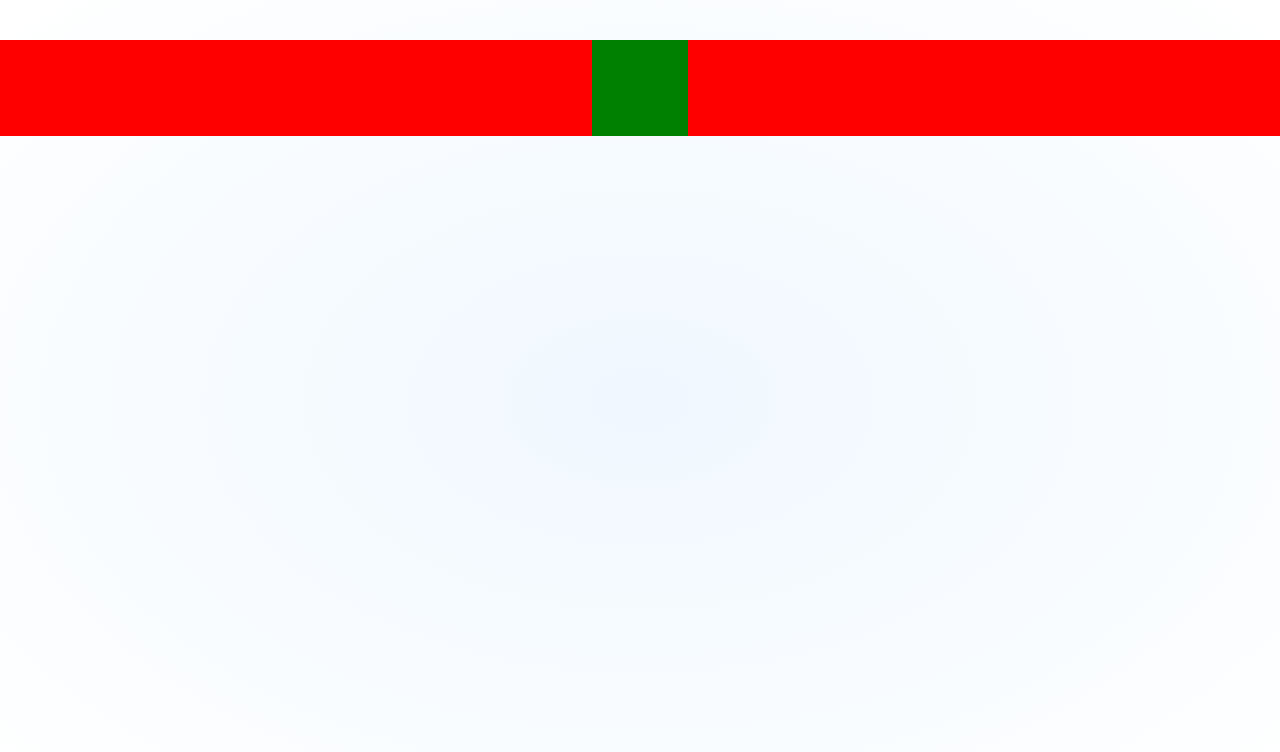
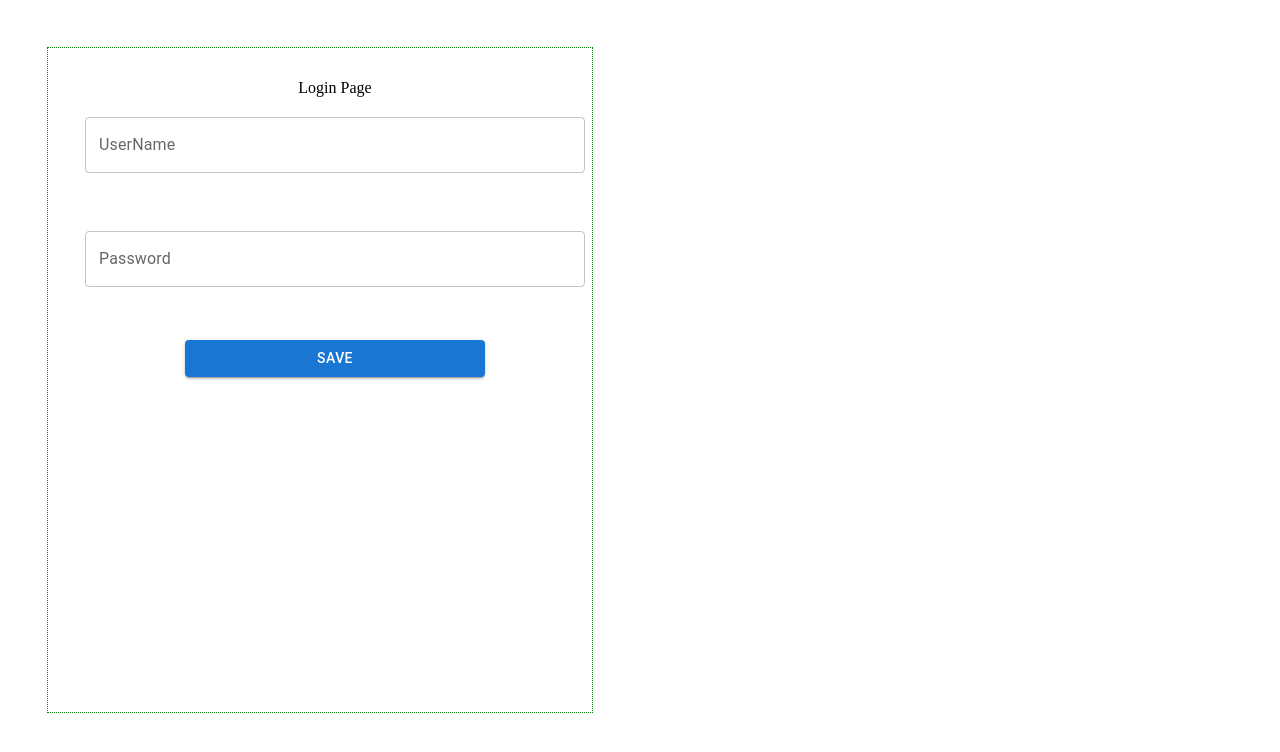
Before and after one commit to arifth/FE_Test, a Next.js app: page /login in a window 1280 px wide. Shown: the top 752 px of the page. Built offline with nearby package versions, Linux system fonts and the light colour scheme.

Commit message:
add login form slice and handle route to dashboard

```diff
--- /dev/null
+++ b/src/app/HOC/ProtectedRoute.tsx
@@ -0,0 +1,20 @@
+import { useAuth } from  "../context/auth";
+import { useRouter } from 'next/router';
+import React, { useEffect } from 'react';
+
+const withProtectedRoute = (WrappedComponent: any) => {
+  return (props: any) => {
+    const { user } = useAuth();
+    const router = useRouter();
+
+    useEffect(() => {
+      if (!user) {
+        router.push('/login');
+      }
+    }, [user, router]);
+
+    return user ? <WrappedComponent {...props} /> : null;
+  };
+};
+
+export default withProtectedRoute;
--- /dev/null
+++ b/src/app/_app.tsx
@@ -0,0 +1,13 @@
+import React from 'react'
+import { useRouter } from 'next/navigation'
+import withProtectedRoute from './HOC/ProtectedRoute'
+
+const App = ({Component,pageProps}:any) => {
+    const login = false
+    const router = useRouter()
+  return (
+    withProtectedRoute(<Component {...pageProps}/>) // Replace <Component /> with your actual component
+  )
+}
+
+export default App
--- /dev/null
+++ b/src/app/context/auth.tsx
@@ -0,0 +1,32 @@
+import { createContext, useContext, useState, useEffect, Context } from 'react';
+import { useRouter } from 'next/router';
+import { ConstructionOutlined } from '@mui/icons-material';
+
+const AuthContext: Context<any> = createContext(null);
+
+export const AuthProvider = ({ children }:{children: React.ReactNode}) => {
+  const [user, setUser] = useState(false);
+  const router = useRouter();
+
+  useEffect(() => {
+    // Fetch the user's auth state from your authentication service
+    // and set the user state accordingly
+  }, []);
+
+  const login = async (email: any, password: any) => {
+    console.log(email, password);
+    // Implement your login logic here
+  };
+
+  const logout = async () => {
+    // Implement your logout logic here
+  };
+
+  return (
+    <AuthContext.Provider value={{  user,login, logout }}>
+      {children}
+    </AuthContext.Provider>
+  );
+};
+
+export const useAuth = () => useContext(AuthContext);
--- a/src/app/login/page.tsx
+++ b/src/app/login/page.tsx
@@ -1,62 +1,17 @@
 'use client'
 
-import { Stack } from '@mui/material'
+import { Box, Stack } from '@mui/material'
 import React from 'react'
+import LoginForm from '@/components/form/loginForm'
 
 const Login = () => {
   return (
-         <div>
-        <Stack
-          direction="column"
-          component="main"
-          sx={[
-              {
-                  justifyContent: 'center',
-                  height: 'calc((1 - var(--template-frame-height, 0)) * 100%)',
-                  marginTop: 'max(40px - var(--template-frame-height, 0px), 0px)',
-                  minHeight: '100%',
-                  background:'red'
-              },
-              (theme) => ({
-                  '&::before': {
-                      content: '""',
-                      display: 'block',
-                      position: 'absolute',
-                      zIndex: -1,
-                      inset: 0,
-                      backgroundImage: 'radial-gradient(ellipse at 50% 50%, hsl(210, 100%, 97%), hsl(0, 0%, 100%))',
-                      backgroundRepeat: 'no-repeat',
-                      ...theme.applyStyles('dark', {
-                          backgroundImage: 'radial-gradient(at 50% 50%, hsla(210, 100%, 16%, 0.5), hsl(220, 30%, 5%))',
-                      }),
-                  },
-              }),
-          ]}
-      >
-          <Stack
-              direction={{ xs: 'column-reverse', md: 'row' }}
-              sx={{
-                  justifyContent: 'center',
-                  gap: { xs: 6, sm: 12 },
-                  p: 2,
-                  mx: 'auto',
-                  background:'green'
-              }}
-          >
-              <Stack
-                  direction={{ xs: 'column-reverse', md: 'row' }}
-                  sx={{
-                      justifyContent: 'center',
-                      gap: { xs: 6, sm: 12 },
-                      p: { xs: 2, sm: 4 },
-                      m: 'auto',
-                  }}
-              >
-                  {/* <Content />
-                  <SignInCard /> */}
-              </Stack>
-          </Stack>
-      </Stack></div>
+         <Box sx={{ width: '100vw', height: '100vh', display: 'flex', justifyContent: 'center', alignItems: 'center' }}>
+          <Box sx={{width:"50%",height:"100vh"}}>
+            <LoginForm />
+          </Box>
+          <Box sx={{bgcolor:"aquamatic",width:"50%",height:"100vh"}}></Box>
+         </Box>
   )
 }
 
--- a/src/app/page.tsx
+++ b/src/app/page.tsx
@@ -1,44 +1,23 @@
-import Image from "next/image";
+"use client";
+import { useRouter } from "next/navigation";
+import { useEffect, useState } from "react";
 
 export default function Home() {
+  const [isLogin,setLogin] = useState(false)
+  const router = useRouter()
+  useEffect(() => {
+    // Simulate a login check
+    const timer = setTimeout(() => {
+      setLogin(true); // Set login state to true after 2 seconds
+    }, 2000);
+  }, []);
+  useEffect(() => {
+    if (isLogin) {
+      router.push('/dashboard'); // Redirect to dashboard if logged in
+    } else {
+      router.push('/login'); // Redirect to login if not logged in
+  }}, [isLogin, router]);
   return (
-    <div className="w-full">
-  <div className="carousel rounded-box">
-  <div className="carousel-item">
-    <img
-      src="https://img.daisyui.com/images/stock/photo-1559703248-dcaaec9fab78.webp"
-      alt="Burger" />
-  </div>
-  <div className="carousel-item">
-    <img
-      src="https://img.daisyui.com/images/stock/photo-1565098772267-60af42b81ef2.webp"
-      alt="Burger" />
-  </div>
-  <div className="carousel-item">
-    <img
-      src="https://img.daisyui.com/images/stock/photo-1572635148818-ef6fd45eb394.webp"
-      alt="Burger" />
-  </div>
-  <div className="carousel-item">
-    <img
-      src="https://img.daisyui.com/images/stock/photo-1494253109108-2e30c049369b.webp"
-      alt="Burger" />
-  </div>
-  <div className="carousel-item">
-    <img
-      src="https://img.daisyui.com/images/stock/photo-1550258987-190a2d41a8ba.webp"
-      alt="Burger" />
-  </div>
-  <div className="carousel-item">
-    <img
-      src="https://img.daisyui.com/images/stock/photo-1559181567-c3190ca9959b.webp"
-      alt="Burger" />
-  </div>
-  <div className="carousel-item">
-    <img
-      src="https://img.daisyui.com/images/stock/photo-1601004890684-d8cbf643f5f2.webp"
-      alt="Burger" />
-  </div>
-</div></div>
+    <></>
   );
 }
--- /dev/null
+++ b/src/components/form/loginForm.tsx
@@ -0,0 +1,37 @@
+import { Box, Button, FormGroup, TextField } from '@mui/material'
+import { useRouter } from 'next/navigation'
+import React from 'react'
+
+const loginForm = () => {
+
+  const router = useRouter()
+  const handleLogin = () => {
+    router.push("/dashboard")
+  }
+  return (
+    <Box sx={{margin:"3rem",padding:'2rem',outline:'1px dotted green',height:"600px"}}>
+
+      <FormGroup sx={{display:'flex',alignItems:'center',justifyContent:'center',gap:"1rem"}}>
+      <h1>Login Page</h1>
+        <TextField
+          style={{ width: "500px", margin: "5px" }}
+          type="text"
+          label="UserName"
+          variant="outlined"
+        />
+        <br />
+        <TextField
+          style={{ width: "500px", margin: "5px" }}
+          type="text"
+          label="Password"
+          variant="outlined"
+        />
+        <Button variant="contained" color="primary" sx={{width:"300px",mt:'2rem'}} onClick={()=> handleLogin()}>
+          save
+        </Button>
+      </FormGroup>
+    </Box>
+  )
+}
+
+export default loginForm
```
